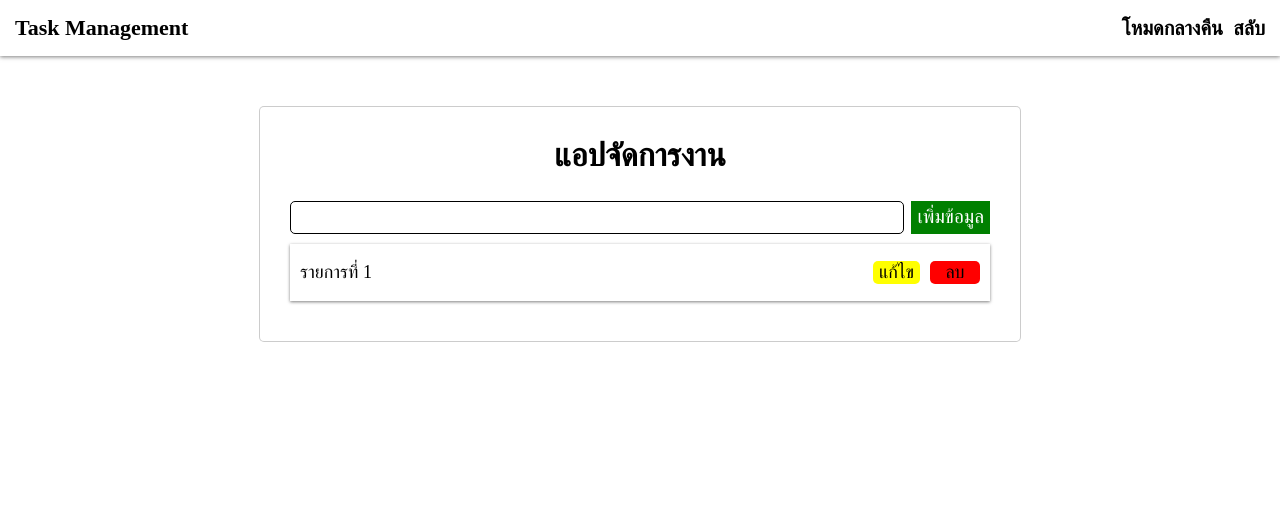
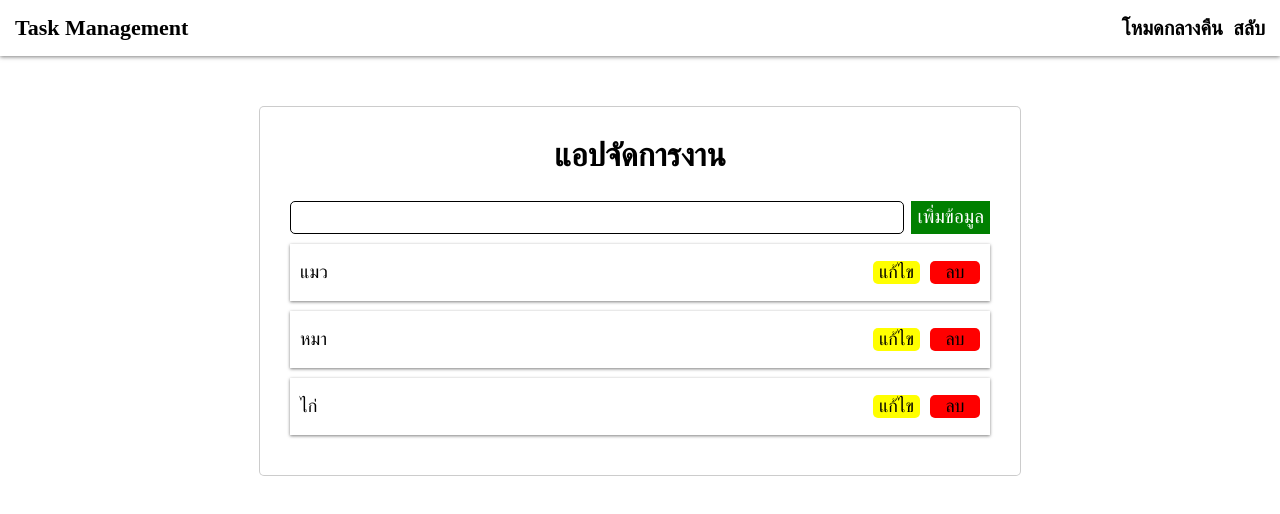
Before and after one commit to Suwit1100/Task-Management, a React (Vite) app in the folder task-management/: page / in a window 1280 px wide. Shown: the top 514 px of the page. Built offline with nearby package versions, Linux system fonts and the light colour scheme.

Commit message:
เพิ่มข้อมูล

```diff
--- a/task-management/src/App.jsx
+++ b/task-management/src/App.jsx
@@ -5,14 +5,51 @@ import AddForm from './components/AddForm'
 import Item from './components/Item'
 
 function App() {
-  const [count, setCount] = useState(0)
+  const [task, setTask] = useState([
+    { id: 1, title: "แมว" }
+    ,
+    { id: 2, title: "หมา" }
+    ,
+    { id: 3, title: "ไก่" }
+    ,
+  ]);
+  const [title, setTitle] = useState("");
+
+  function deletetask(id) {
+    console.log(id);
+    const result_delete = task.filter(item => item.id !== id)
+    setTask(result_delete);
+  }
+
+  function savetask(e) {
+    e.preventDefault();
+    if (!title) {
+      alert("กรุณากรอกข้อมูล")
+    } else {
+      const newTask =
+      {
+        id: Math.floor(Math.random() * 1000),
+        title: title
+      }
+      setTask([...task, newTask])
+      console.log(newTask);
+      setTitle("")
+    }
+
+
+
+  }
 
   return (
     <div className='App'>
       <Header></Header>
       <div className="container">
-        <AddForm></AddForm>
-        <Item></Item>
+        <AddForm title={title} setTitle={setTitle} savetask={savetask}></AddForm>
+        {task.map((item) => {
+          return (
+            <Item key={item.id} data={item} deletetask={deletetask}></Item>
+          );
+        })}
       </div>
     </div>
   )
--- a/task-management/src/components/AddForm.jsx
+++ b/task-management/src/components/AddForm.jsx
@@ -1,13 +1,14 @@
 import React from 'react'
 import "../css/AddForm.css"
 
-function AddForm() {
+function AddForm(props) {
+    const { title, setTitle, savetask } = props;
     return (
         <>
             <h2>แอปจัดการงาน</h2>
-            <form>
+            <form onSubmit={savetask}>
                 <div className="form-control">
-                    <input type="text" className='textinput' />
+                    <input type="text" className='textinput' onChange={(e) => setTitle(e.target.value)} value={title} />
                     <button type="submit" className='btn-submit'>เพิ่มข้อมูล</button>
                 </div>
             </form>
--- a/task-management/src/components/Item.jsx
+++ b/task-management/src/components/Item.jsx
@@ -1,12 +1,13 @@
 import React from 'react'
 import '../css/Item.css'
-function Item() {
+function Item(porps) {
+    const { data,deletetask } = porps;
     return (
         <div className='list-item'>
-            <p>รายการที่ 1</p>
+            <p>{data.title}</p>
             <div className="btn-group">
                 <button className='btn-edit'>แก้ไข</button>
-                <button className='btn-delete'>ลบ</button>
+                <button className='btn-delete' onClick={()=>deletetask(data.id)}>ลบ</button>
             </div>
         </div>
     )
```
